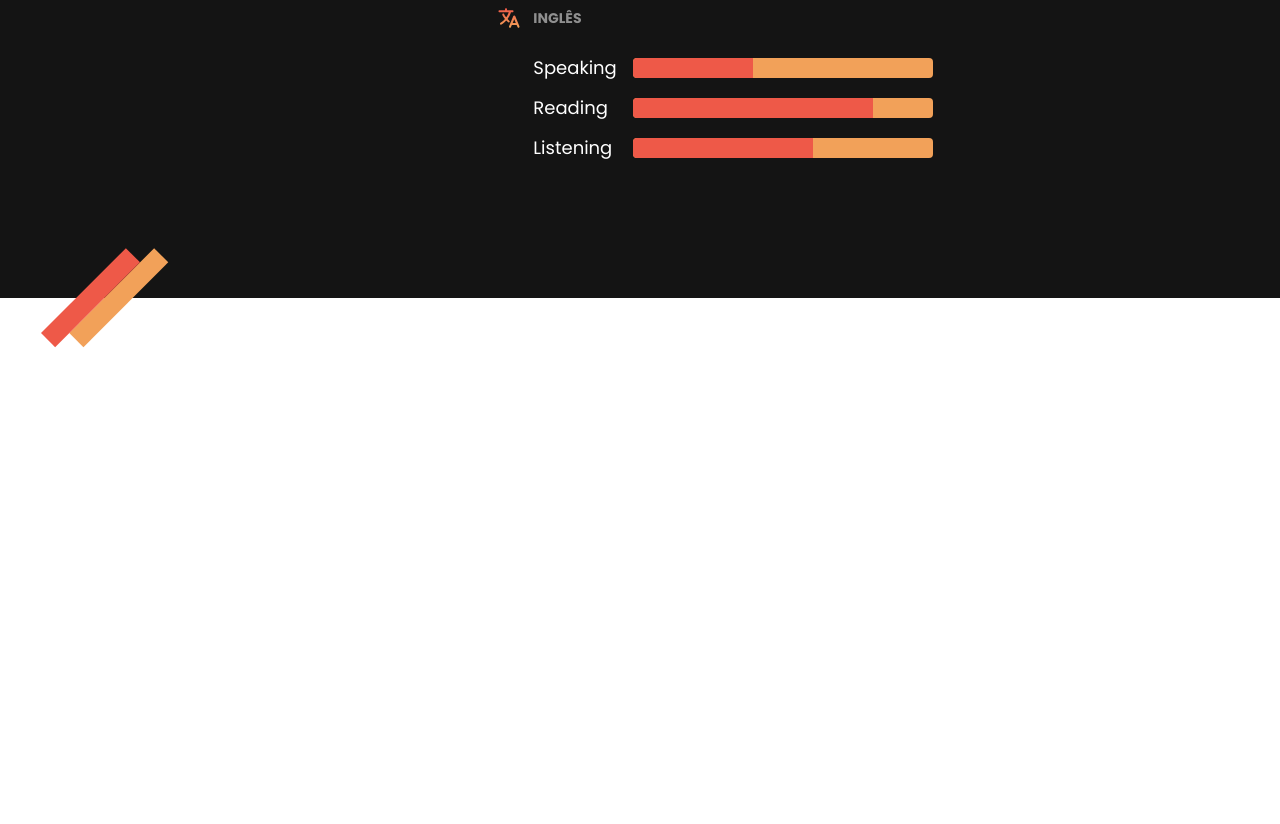
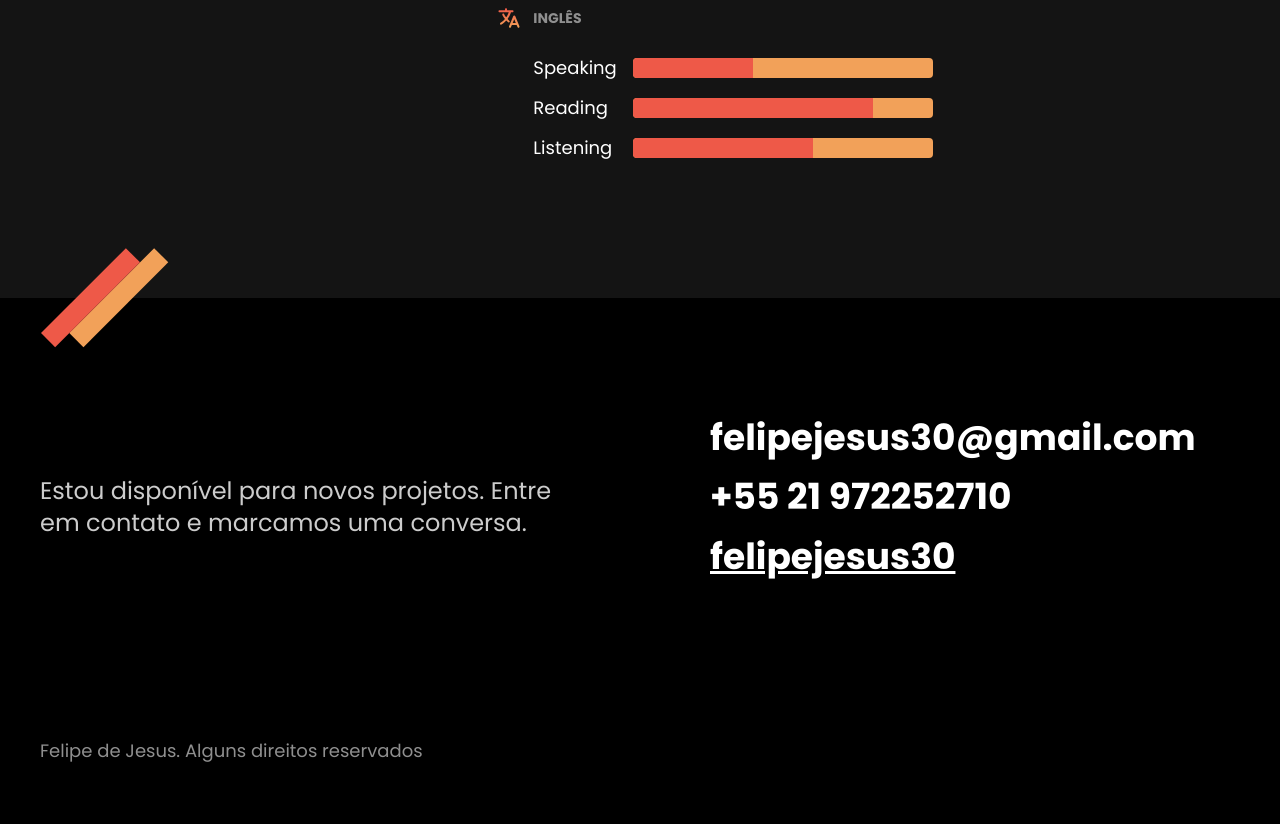
Before and after one commit to felipejesus-front/felipejesus-front.github.io, a plain HTML site: page index.html in a window 1280 px wide. Shown: the part 2324-3148 px from the top of the page. Before the commit the page ends 2672 px from the top, so only its background shows below. Drawn offline with Linux system fonts and the light colour scheme.

Commit message:
adicionando footer

```diff
--- /dev/null
+++ b/css/footer.css
@@ -0,0 +1,47 @@
+.footer{
+    background: #000;
+}
+
+.footer-container{
+    max-width: 1200px;
+    padding: 120px 20px 60px 20px;
+    margin: 0 auto;
+    display: grid;
+    grid-template-columns: 1fr 1fr;
+    gap: 140px;
+    align-items: center;
+}
+
+.footer-texto{
+    font-size: 1.5rem;
+    line-height: 1.33;
+    color: #ccc;
+}
+
+.footer-contato li{
+    font-weight: bold;
+    font-size: 2.25rem;
+    line-height: 1.1;
+    color: #fff;
+    margin-bottom: 20px;
+}
+
+.footer-contato li a{
+    color : #fff;
+}
+
+.footer-copy{
+    grid-column: 1/-1;
+    font-size: 1.125rem;
+    color: #8f8f8f;
+}
+
+@media (max-width: 800px) {
+    .footer-container {
+        grid-template-columns: 1fr;
+        gap: 40px;
+    }
+    .footer-contato li{
+        font-size: 1.25rem ;
+    }
+}
--- a/css/style.css
+++ b/css/style.css
@@ -3,3 +3,4 @@
 @import url(introducao.css);
 @import url(experiencia.css);
 @import url(formacao.css);
+@import url(footer.css);
--- a/index.html
+++ b/index.html
@@ -129,5 +129,16 @@
             </div>
         </div>
     </section>
+    <footer class="footer" id="contato">
+        <div class="footer-container">
+            <p class="footer-texto">Estou disponível para novos projetos. Entre em contato e marcamos uma conversa.</p>
+            <ul class="footer-contato">
+                <li>felipejesus30@gmail.com</li>
+                <li>+55 21 972252710</li>
+                <li><a href="https://www.linkedin.com/in/felipejesus30/">felipejesus30</a></li>
+            </ul>
+            <p class="footer-copy"> Felipe de Jesus. Alguns direitos reservados</p>
+        </div>
+    </footer>
 </body>
 </html>
```
